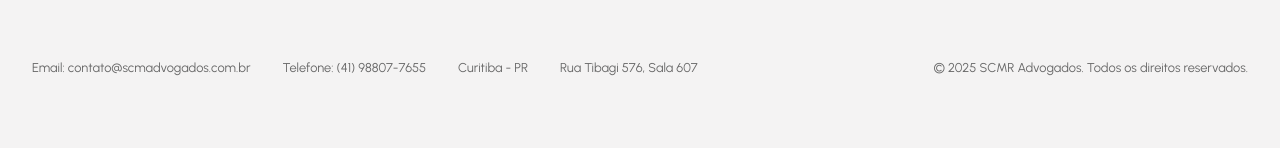
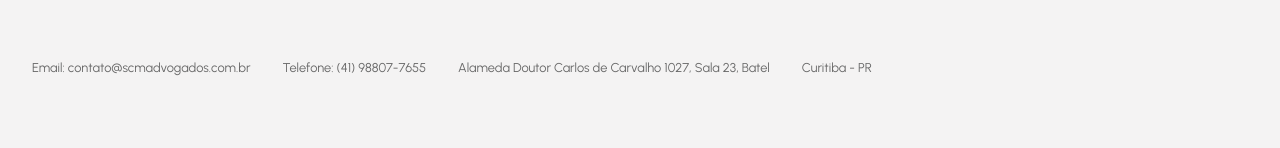
Before and after one commit to Arthurcmo/SCMR-Advogados, a React (Vite) app: page / in a window 1280 px wide. Shown: the part 1570-1718 px from the top of the page. Before the commit the page ends 1690 px from the top, so only its background shows below. Built offline with nearby package versions, Linux system fonts and the light colour scheme.

Commit message:
Change address

```diff
--- a/src/components/footer/Footer.jsx
+++ b/src/components/footer/Footer.jsx
@@ -21,8 +21,8 @@ const Footer = () => {
         <div className="footer-links">
           <p>Email: contato@scmadvogados.com.br</p>
           <p>Telefone: (41) 98807-7655</p>
+          <p>Alameda Doutor Carlos de Carvalho 1027, Sala 23, Batel</p>
           <p>Curitiba - PR</p>
-          <p>Rua Tibagi 576, Sala 607</p>
         </div>
 
         <div className="footer-contact">
```
